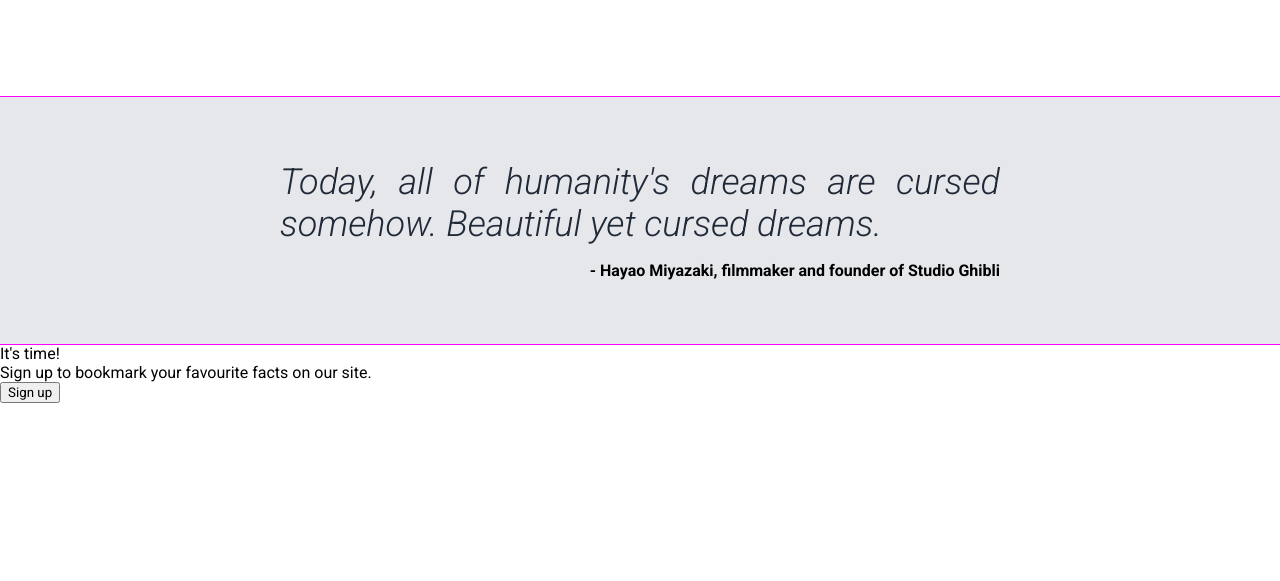
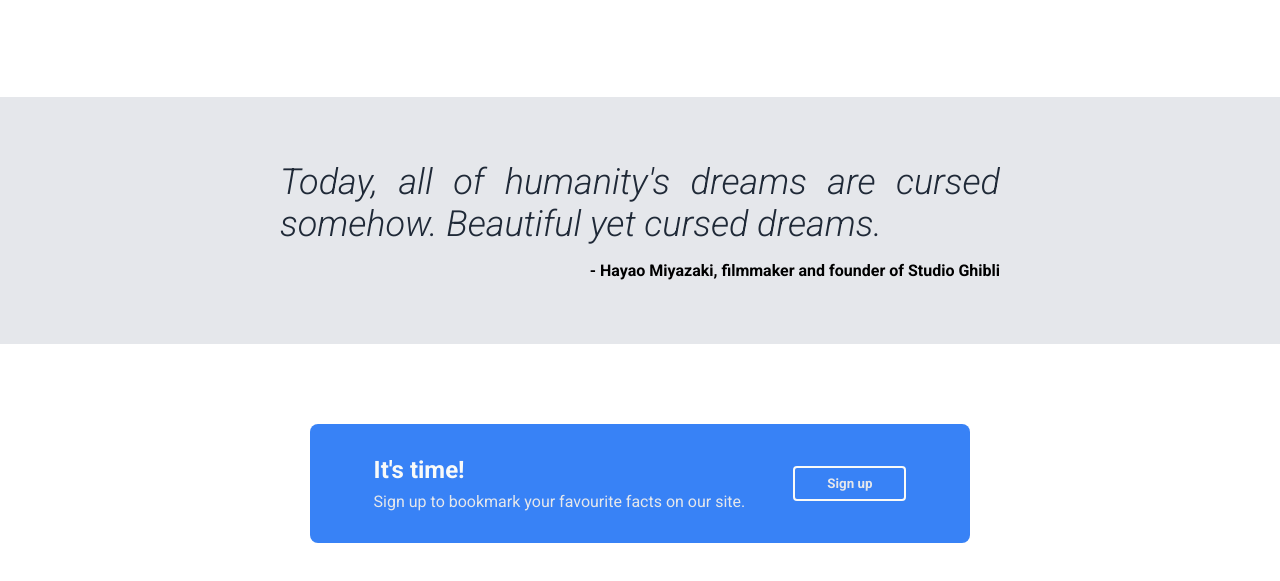
Before and after one commit to unsortedme/odin-landing-page, a plain HTML site: page index.html in a window 1280 px wide. Shown: the part 1187-1768 px from the top of the page. Before the commit the page ends 1590 px from the top, so only its background shows below. Drawn offline with Linux system fonts and the light colour scheme.

Commit message:
Add styling to call to action section

```diff
--- a/styles.css
+++ b/styles.css
@@ -158,7 +158,6 @@ ul {
 /* quote */
 
 .quote {
-    outline: 1px magenta solid;
     background-color: #e5e7eb;
     display: flex;
     justify-content: center;
@@ -183,4 +182,45 @@ ul {
     text-align: end;
 }
 
+/* call to action */
+
+.call-to-action {
+    display: flex;
+    justify-content: center;
+    padding: 80px 0;
+}
+
+.call-to-action-box {
+    background-color: #3882f6;
+    padding: 32px 64px;
+    display: flex;
+    flex-shrink: 0;
+    gap: 48px;
+    justify-content: center;
+    align-items: center;
+    border-radius: 8px;
+
+}
+
+.call-to-action-title {
+    font-size: 24px;
+    font-weight: bold;
+    color: #f9faf8;
+    margin-bottom: 8px;
+}
+
+.call-to-action-text {
+    color: #e5e7eb;
+}
+
+.call-to-action-button {
+    border: #f9faf8 2px solid;
+    background-color: #3882f6;
+    color: #e5e7eb;
+    font-weight: bold;
+    padding: 8px 32px;
+    border-radius: 4px;
+    cursor: pointer;
+}
+
 /* footer */
```
